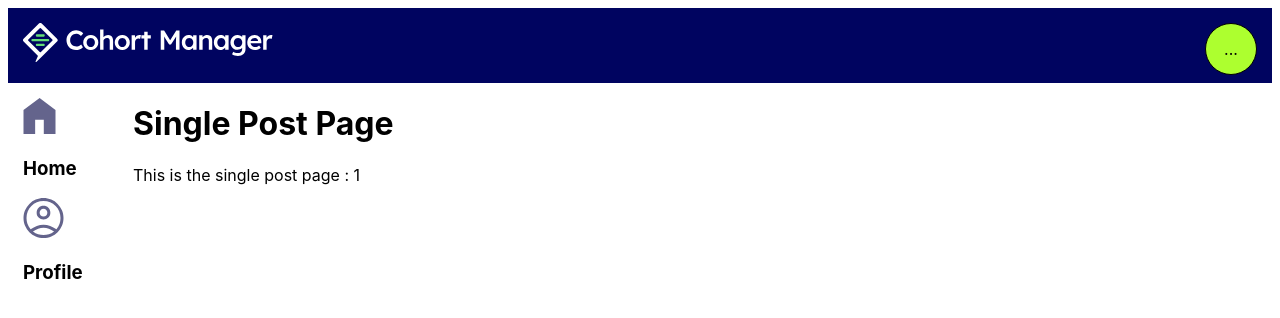
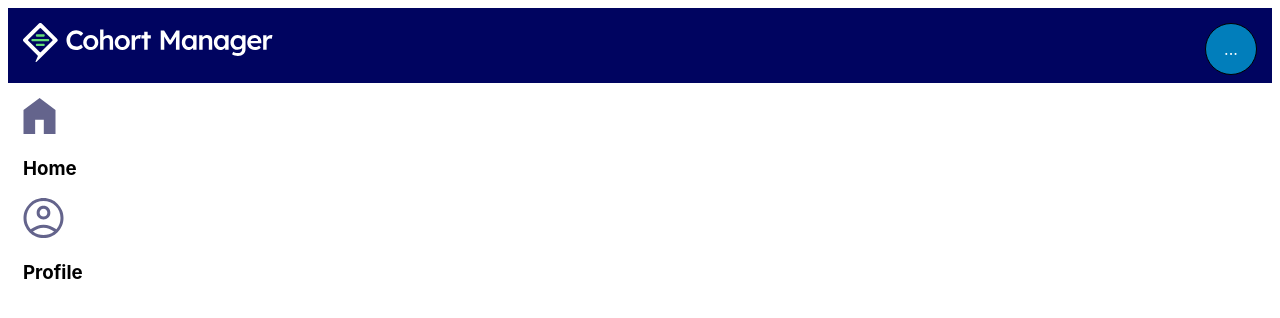
Before and after one commit to boolean-uk/react-cohort-dashboard-challenge, a React (Vite) app: page /posts/1 in a window 1280 px wide. Shown: the top 318 px of the page. Built offline with nearby package versions, Linux system fonts and the light colour scheme.

Commit message:
changing user background and created viewpost

```diff
--- a/src/components/Header/Header.css
+++ b/src/components/Header/Header.css
@@ -24,7 +24,6 @@ header > *:nth-child(2) {
     border-radius: 50%;
     width: 50px;
     height: 50px;
-    background-color: greenyellow;
     align-items: center;
     justify-content: center;
     margin-right: 15px;
--- a/src/components/Header/ProfileIcon.jsx
+++ b/src/components/Header/ProfileIcon.jsx
@@ -1,11 +1,46 @@
 import { useState, useEffect } from "react";
 
+// Function to generate a random hexadecimal color code
+function getRandomColor() {
+  const letters = '0123456789ABCDEF';
+  let color = '#';
 
-export default function ProfileIcon(props) {
-  const [user ,setUser] = useState(null)
-  const {contact} = props
+  for (let i = 0; i < 6; i++) {
+    color += letters[Math.floor(Math.random() * 16)];
+  }
 
+  return color;
+}
 
+const ProfileIcon = ({ contact }) => {
+  const [user, setUser] = useState(null);
 
-    return <div className="profile-icon"> {!contact ? "..." : contact.firstName.charAt(0) + contact.lastName.charAt(0)}</div>;
-  }
+  useEffect(() => {
+    setUser({
+      id: "user123",
+    });
+  }, [contact]);
+
+  const getBackgroundColor = () => {
+    if (user) {
+
+      const userId = user.id || '';
+      return { backgroundColor: getRandomColor() + userId };
+    }
+    return { backgroundColor: getRandomColor() };
+  };
+
+  return (
+    <div
+      className="profile-icon"
+      style={{
+        color: "#fff",
+        ...getBackgroundColor(),
+      }}
+    >
+      {!contact ? "..." : contact.firstName.charAt(0) + contact.lastName.charAt(0)}
+    </div>
+  );
+};
+
+export default ProfileIcon;
--- a/src/components/Main/PostListItem.jsx
+++ b/src/components/Main/PostListItem.jsx
@@ -29,7 +29,7 @@ export default function PostListItem({post}) {
           </div>
         </div>
         <div className="post-content">
-          <Link to={`/posts/${post.id}`}><span>{post.title}</span></Link>
+          <Link to={`/posts/${post.id} `} state={{post}} ><span>{post.title}</span></Link>
         </div>
         <div className="post-content">
           <p>{post.content}</p>
--- a/src/components/Main/SinglePostPage.jsx
+++ b/src/components/Main/SinglePostPage.jsx
@@ -1,15 +1,47 @@
-import { useParams } from "react-router-dom";
+import { useLocation, useNavigate, useParams, } from "react-router-dom";
+import ProfileIcon from "../Header/ProfileIcon";
+import { useEffect, useState  } from "react";
 
 export default function SinglePostPage() {
     const { id } = useParams()
+    const location = useLocation()
+    const navigate = useNavigate()
 
-    return (
-        <div className="single-post-page">
-            <div className="single-post-page-header">
-                <h1>Single Post Page</h1>
-                <p>This is the single post page : { id }</p>
+    const [post, setPost] = useState(null)
 
+    useEffect(() => {
+        if (location.state) {
+          setPost(location.state.post)
+        }
+      }, [location])
+
+      console.log(post)
+
+          if (post) {
+            return (
+              <div className="single-post-container">
+                <div className="post-header">
+                  <h3>{post.title}</h3>
+                  <p>{post.content}</p>
+                  <button  onClick={() => navigate(`/posts`)} className="btn">
+                    Go Back
+                  </button>
                 </div>
-        </div>
-    )
-}
+              </div>
+            )
+          }
+
+
+
+
+
+
+
+
+
+
+
+
+
+
+  }
```
